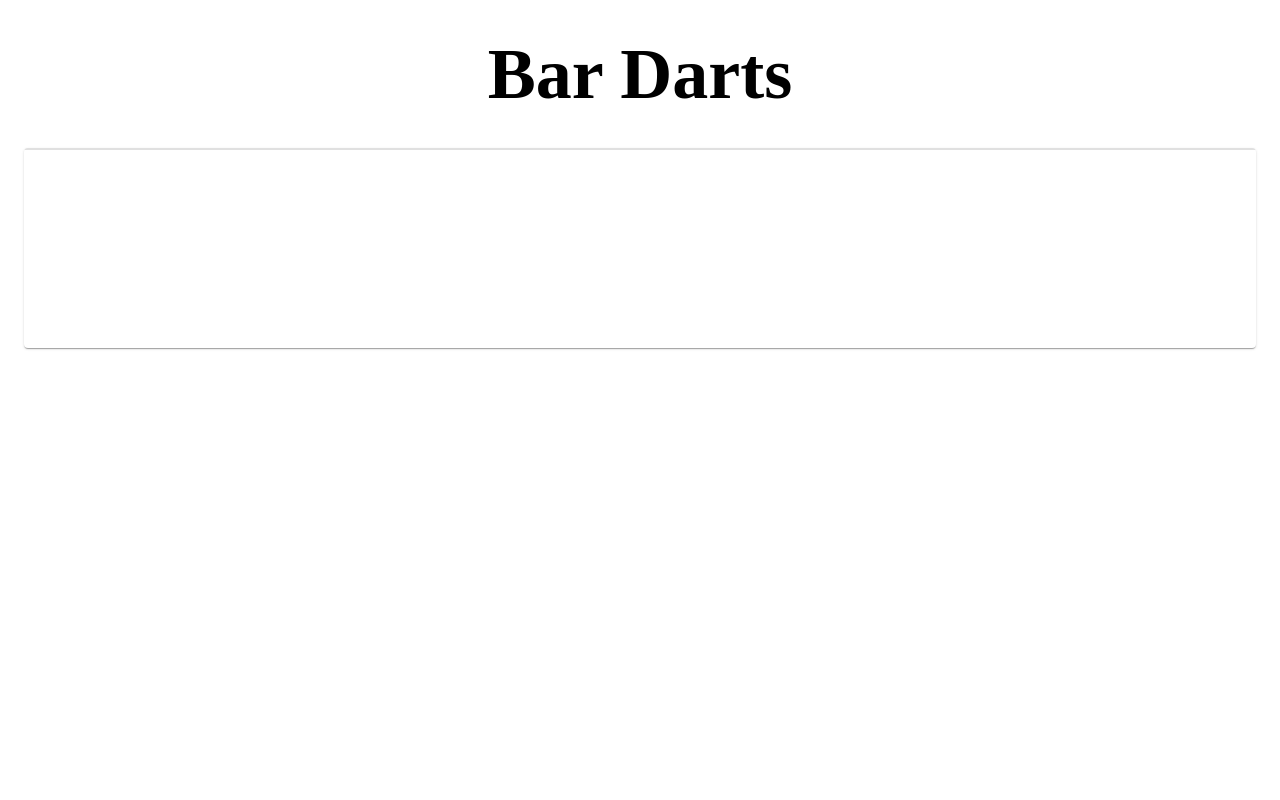
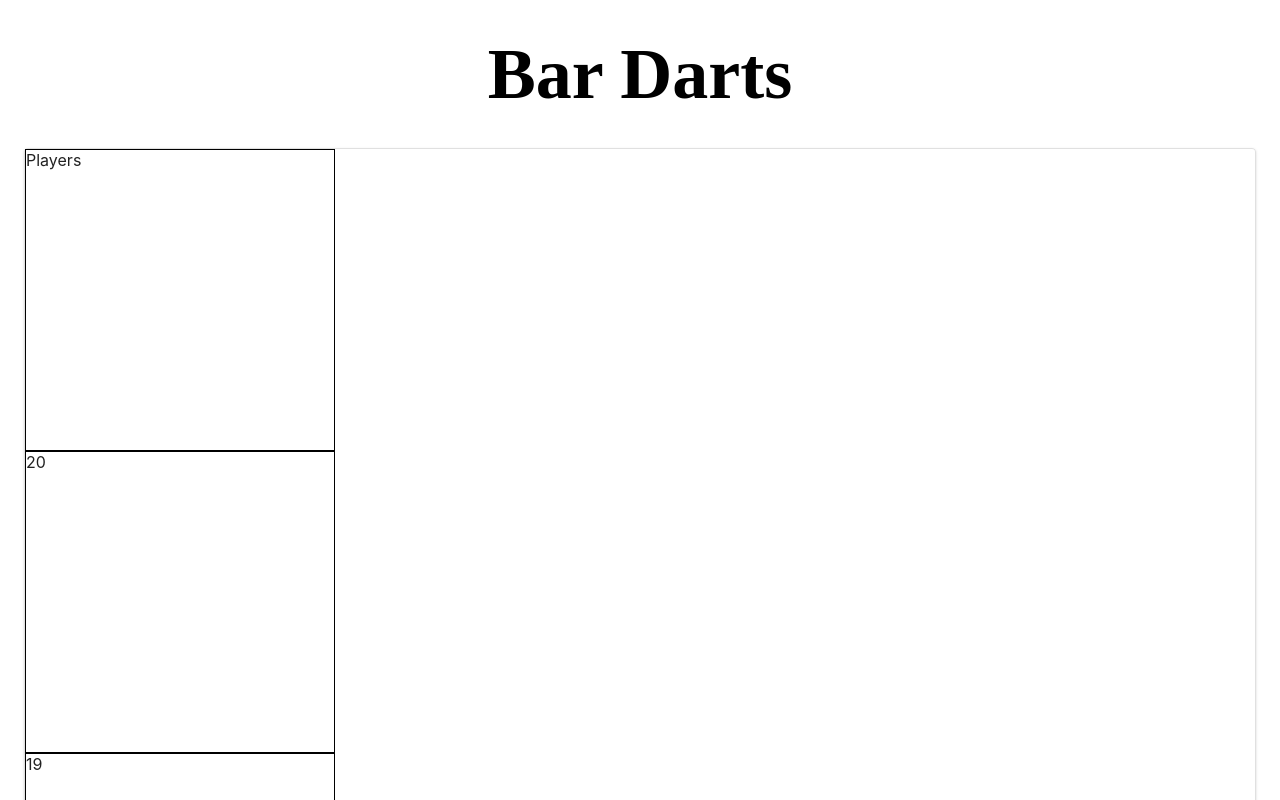
Before and after one commit to miwaro/cricket-tracker, a React (Create React App) app: page / in a window 1280 px wide. Shown: the top 800 px of the page. Built offline with nearby package versions, Linux system fonts and the light colour scheme.

Commit message:
Add static column

```diff
--- a/src/components/DartBoard.js
+++ b/src/components/DartBoard.js
@@ -1,32 +1,30 @@
 import React from 'react';
 import { Card, Grid, Paper } from '@material-ui/core';
 import { withStyles } from '@material-ui/core/styles';
+import DartBoardLabels from './DartBoardLabels';
 
 const styles = {
     root: {
-        minHeight: 200
+        minHeight: 500
     }
   }
 
-const dartboard = (props) => {
+const dartBoard = (props) => {
     const { classes } = props;
     return (
         <Card className={classes.root}>
             <Paper variant={'outlined'} elevation={3}>
                 <Grid container spacing={0}>
                     <Grid item xs={3}>
-
+                        <DartBoardLabels />
                     </Grid>
                     <Grid item xs={9}>
 
                     </Grid>
                 </Grid>
             </Paper>
-
         </Card>
     )
 };
 
-
-
-export default withStyles(styles)(dartboard);
+export default withStyles(styles)(dartBoard);
--- /dev/null
+++ b/src/components/DartBoardItem/DartBoardItem.js
@@ -0,0 +1,21 @@
+import React, { Component } from 'react';
+import classes from './DartBoardItem.module.css';
+
+class DartBoardItem extends Component {
+    state = {
+        type: '',
+        content: ''
+
+    }
+
+    render() {
+        return(
+            <div className={classes.DartBoardItem}>
+                {this.props.label}
+            </div>
+        );
+    }
+
+}
+
+export default DartBoardItem;
--- /dev/null
+++ b/src/components/DartBoardItem/DartBoardItem.module.css
@@ -0,0 +1,5 @@
+.DartBoardItem {
+    width: 100%;
+    height: 300px;
+    border: 1px solid black;
+}
--- /dev/null
+++ b/src/components/DartBoardLabels.js
@@ -0,0 +1,26 @@
+import React from 'react';
+import DartBoardItem from '../components/DartBoardItem/DartBoardItem';
+
+const labels = [
+    { label: 'Players'},
+    { label: '20'},
+    { label: '19'},
+    { label: '18'},
+    { label: '17'},
+    { label: '16'},
+    { label: '15'},
+    { label: 'B'},
+];
+
+const DartBoardLabels = (props) => (
+    <div>
+        {labels.map(target => (
+            <DartBoardItem
+                key={target.label}
+                label={target.label}
+            />
+        ))}
+    </div>
+);
+
+export default DartBoardLabels;
--- /dev/null
+++ b/src/components/NewName.js
@@ -0,0 +1,3 @@
+import React from 'react'
+
+const NewName extends
```
Also changed, not shown: src/components/NewPlayer.js (added, +22 -0 lines).
